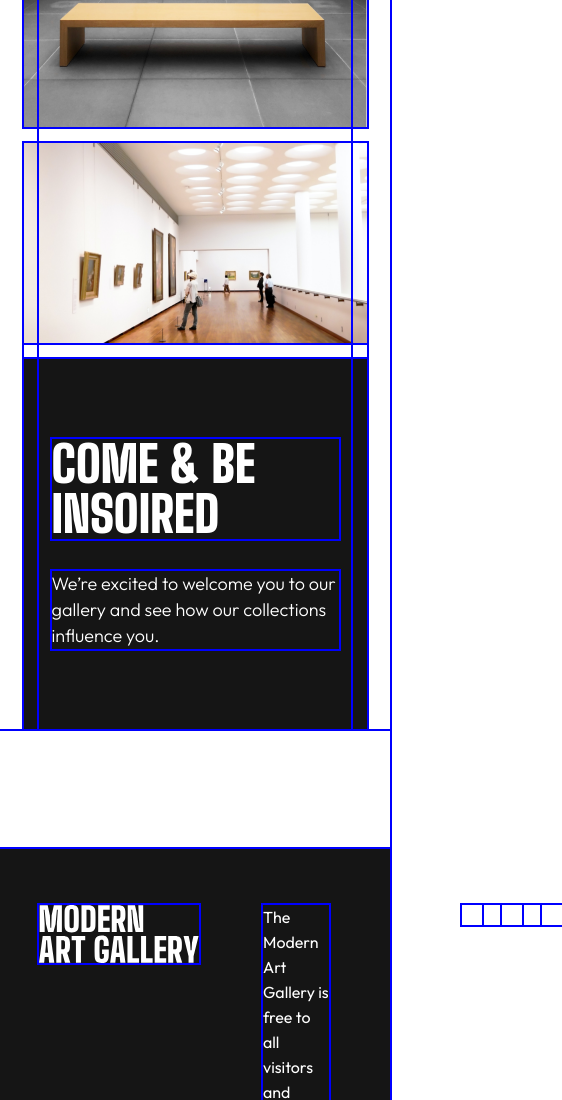
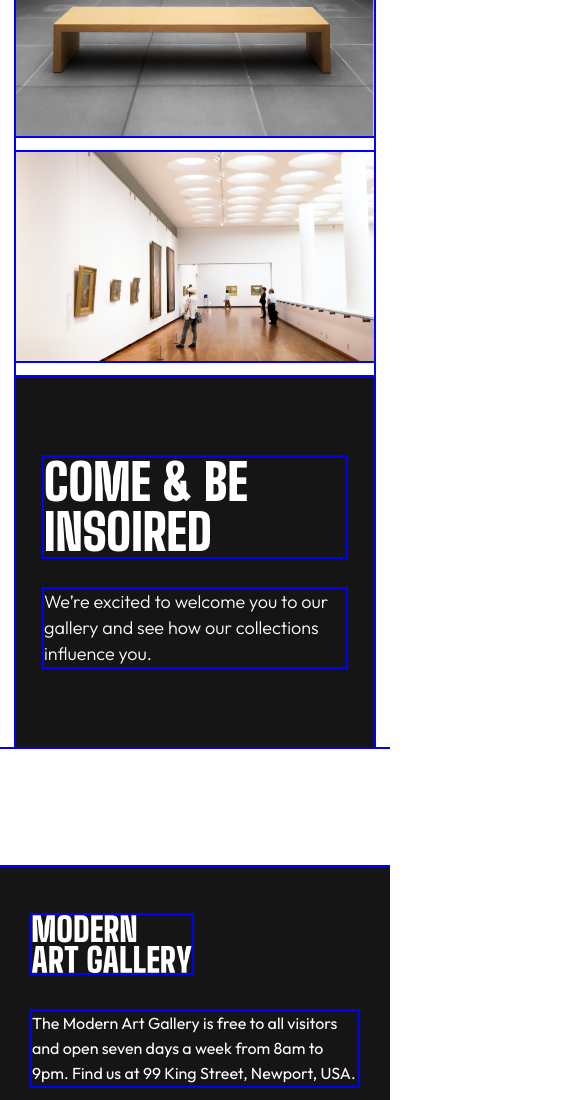
Before and after one commit to asadbekcoding/Art-gallery, a plain HTML site: page index.html in a window 390 px wide. Shown: the part 1921-3021 px from the top of the page, 562 px wide, since content can reach past the window. Drawn offline with Linux system fonts and the light colour scheme.

Commit message:
add mobile version footer section

```diff
--- a/scss/style.scss
+++ b/scss/style.scss
@@ -396,10 +396,11 @@ footer{
      }
      main{
         .wrapper{
+            padding: 0px 16px 0px 16px;
             .wrapper-content{
                 flex-direction: column-reverse;
                 .wrapper-content-text{
-                     max-width: 343px;
+                     max-width: 100%;
                 }
                 .wrapper-content-img{
                     .tablet-img{
@@ -408,7 +409,7 @@ footer{
                     .mobile-img{
                         display: block;
                         img{
-                            width: 343px;
+                            width: 100%;
                         }
                     }
                 }
@@ -424,7 +425,7 @@ footer{
                       .mobile-img{
                         display: block;
                         img{
-                            width: 343px;
+                            width: 100%;
                         }
                       }
                 }
@@ -436,14 +437,24 @@ footer{
                       .mobile-img{
                         display: block;
                         img{
-                            width: 343px;
+                            width: 100%;
                         }
                       }
                       .wrapper-about{
-                        max-width: 343px;
+                        max-width: 100%;
                       }
                 }
             }
         }
      }
+     footer{
+        .foter{
+            flex-direction: column;
+            row-gap: 38px;
+            padding: 48px 32px;
+            p{
+                margin: 0;
+            }
+        }
+     }
 }
```
Also changed, not shown: css/style.css, 1 other file.
